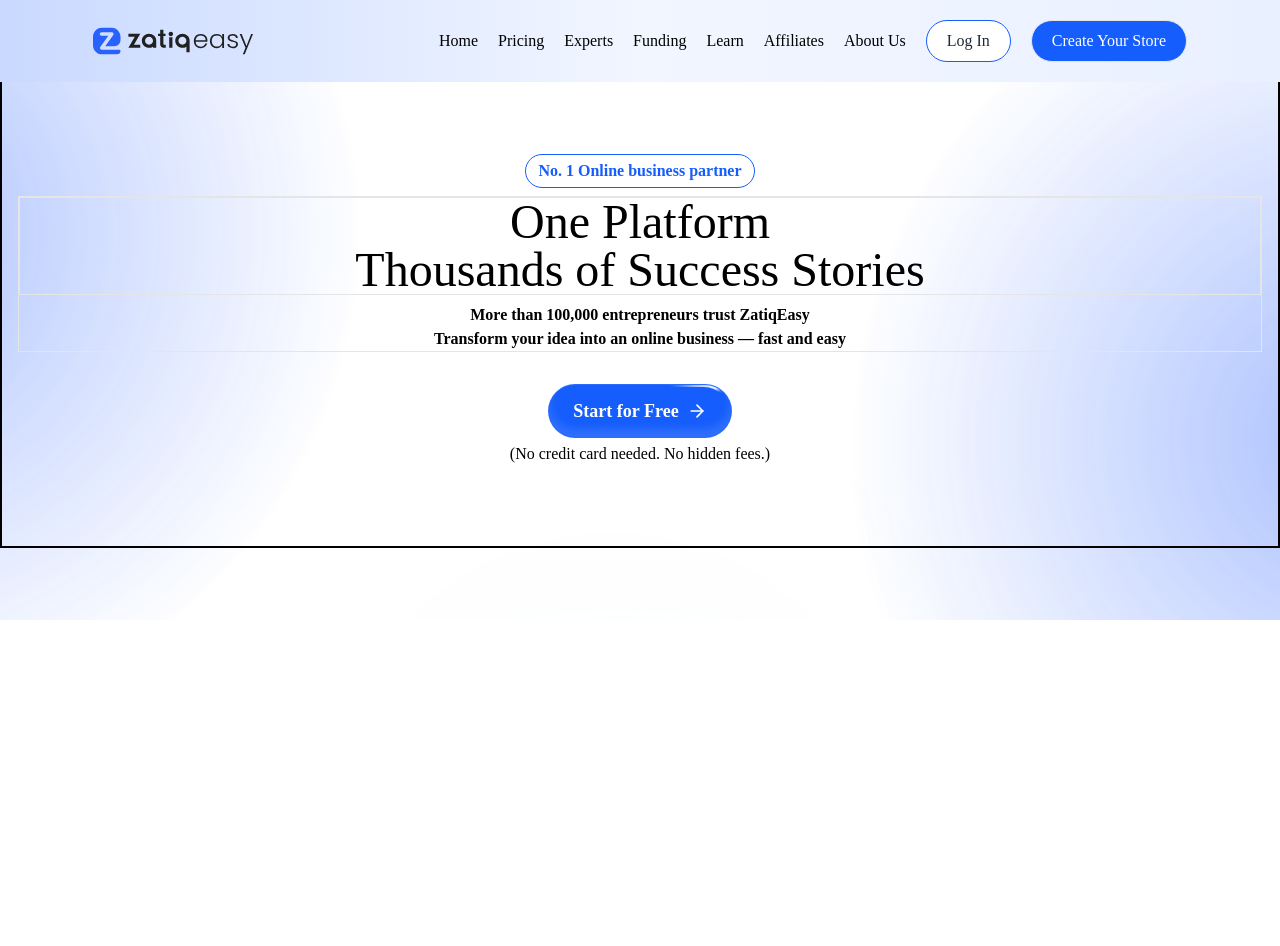
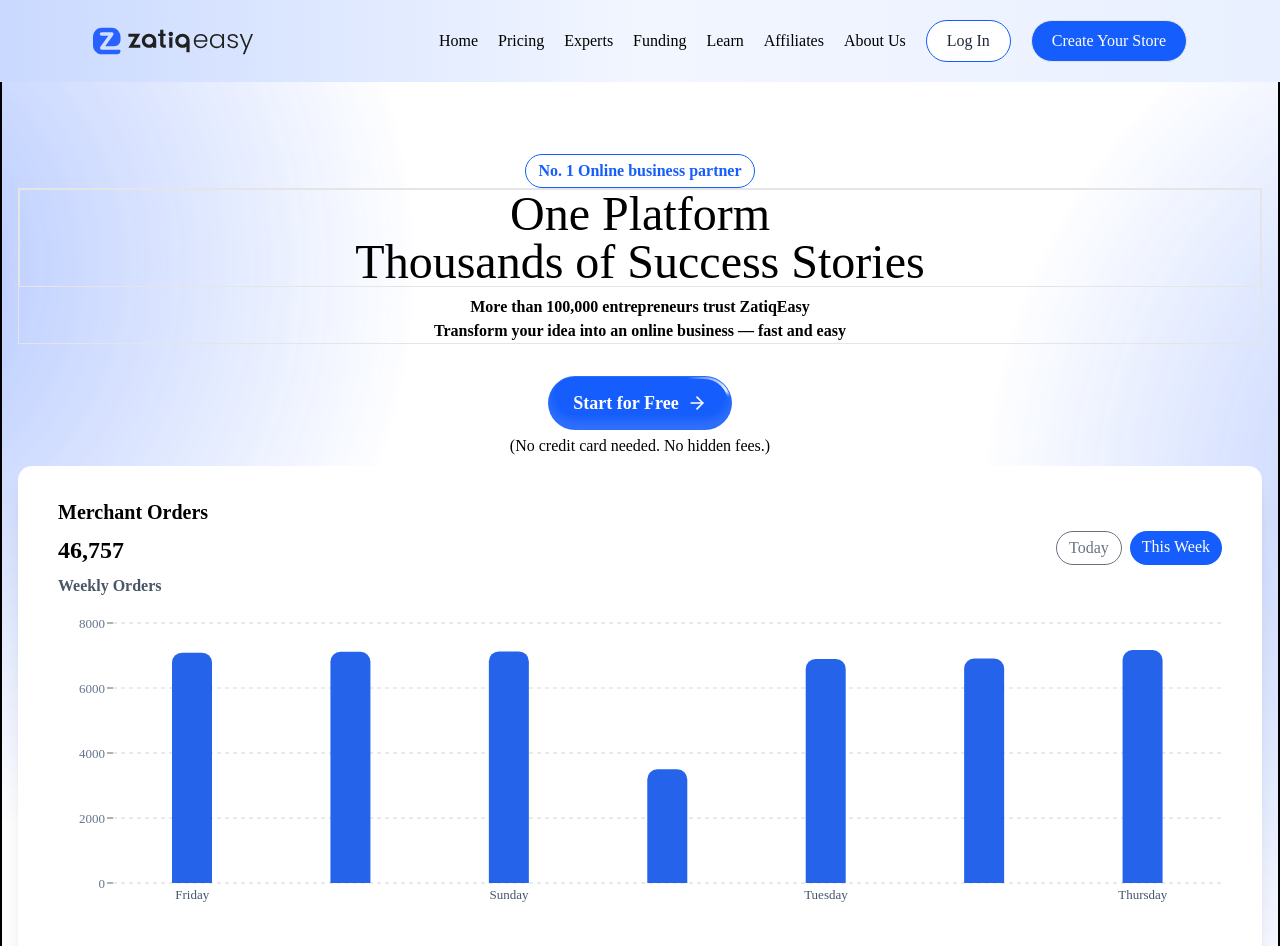
Before and after one commit to PraptiH/zatiq-clone, a Next.js app: page / in a window 1280 px wide. Shown: the top 946 px of the page. Before the commit the page ends 800 px from the top, so only its background shows below. Built offline with nearby package versions, Linux system fonts and the light colour scheme.

Commit message:
Add merchant orders dashboard card with custom Recharts bar chart

```diff
--- /dev/null
+++ b/Components/charts/OrdersBarChart.tsx
@@ -0,0 +1,108 @@
+"use client"
+
+import {
+  BarChart,
+  Bar,
+  XAxis,
+  YAxis,
+  CartesianGrid,
+  Tooltip,
+  ResponsiveContainer,
+} from "recharts"
+
+const data = [
+  { day: "Friday", value: 7088 },
+  { day: "Saturday", value: 7115 },
+  { day: "Sunday", value: 7126 },
+  { day: "Monday", value: 3499 },
+  { day: "Tuesday", value: 6895 },
+  { day: "Wednesday", value: 6909 },
+  { day: "Thursday", value: 7169 },
+];
+
+export default function OrdersBarChart() {
+  return (
+    <div className="w-full bg-white rounded-xl pt-8 pb-10 shadow-xl">
+
+
+      <div className="flex items-center justify-between mx-10">
+        <div className="text-left space-y-2">
+          <h4 className="font-bold text-xl">Merchant Orders</h4>
+          <h4 className="font-extrabold text-2xl">46,757</h4>
+          <p className="text-gray-600 font-semibold">Weekly Orders</p>
+        </div>
+
+        <div className="flex gap-2">
+          <p className="text-gray-500 border border-gray-500 py-1 px-3 rounded-full cursor-pointer">Today</p>
+          <p className="bg-blue-600 text-white py-1 px-3 rounded-full cursor-pointer">This Week</p>
+        </div>
+      </div>
+
+
+
+      <div className="h-80">
+        <ResponsiveContainer width="100%" height="100%">
+          <BarChart
+            data={data}
+            margin={{ top: 25, right: 40, left: 40, bottom: 5 }}
+          >
+            <CartesianGrid
+              vertical={false}
+              stroke="#d1d5db"
+              strokeDasharray="4 4"
+            />
+            <XAxis
+              dataKey="day"
+              tickLine={false}
+              axisLine={false}
+              interval={0}
+              tick={({ x, y, payload }) => {
+                const visibleDays = ["Friday", "Sunday", "Tuesday", "Thursday"]
+
+                if (!visibleDays.includes(payload.value)) {
+                  return null
+                }
+
+                return (
+                  <text
+                    x={x}
+                    y={Number(y) + 8}
+                    textAnchor="middle"
+                    fill="#475569"
+                    fontSize={13}
+                  >
+                    {payload.value}
+                  </text>
+                )
+              }}
+            />
+            <YAxis
+              domain={[0, 8000]}
+              ticks={[0, 2000, 4000, 6000, 8000]}
+              tickFormatter={(value) => value}
+              tickLine={true}
+              axisLine={false}
+              tick={{ fill: "#64748b", fontSize: 13 }}
+              width={55}
+            />
+            <Tooltip
+              formatter={(value) => [
+                value,
+                "Orders",
+              ]}
+
+              contentStyle={{
+                borderRadius: "12px",
+                border: "1px solid #e2e8f0",
+                boxShadow: "0 10px 25px rgba(15, 23, 42, 0.08)",
+              }}
+            />
+
+
+            <Bar dataKey="value" fill="#2563eb" radius={[10, 10, 0, 0]} barSize={40} />
+          </BarChart>
+        </ResponsiveContainer>
+      </div>
+    </div>
+  )
+}
--- a/Components/sections/Hero.tsx
+++ b/Components/sections/Hero.tsx
@@ -1,10 +1,11 @@
-
 import { ArrowRight } from "lucide-react";
 import { ShimmerButton } from "../ui/shimmer-button";
+import OrdersBarChart from "../charts/OrdersBarChart";
 
 export default function Hero() {
     return (
         <div className="max-w-1074px mx-auto text-center space-y-2 border-2 border-black px-4 py-20 text-black">
+            <div>
                 <p className="text-blue-600 font-black text-base border border-blue-600 py-1 px-3 rounded-full inline-block">No. 1 Online business partner</p>
                 <div className="space-y-8">
                     <div className="space-y-2 border ">
@@ -31,5 +32,12 @@
                     </div>
                 </div>
             </div>
+
+            <div>
+
+                <OrdersBarChart />
+
+            </div>
+        </div>
     )
 }
--- a/package.json
+++ b/package.json
@@ -16,6 +16,7 @@
     "radix-ui": "^1.6.7",
     "react": "19.2.8",
     "react-dom": "19.2.8",
+    "recharts": "^3.10.1",
     "shadcn": "^4.16.1",
     "tailwind-merge": "^3.6.0",
     "tw-animate-css": "^1.4.0"
```
Also changed, not shown: 1 other file (tests, documents, lock files or other folders). Lines whose indentation alone changed are shown as unchanged.
